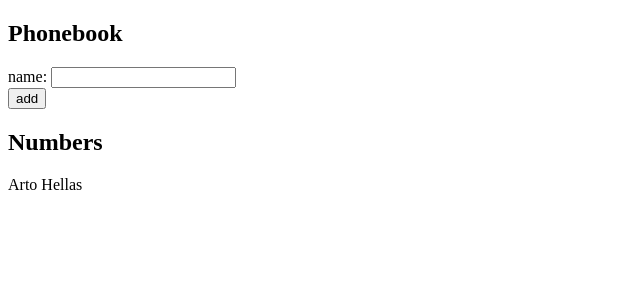
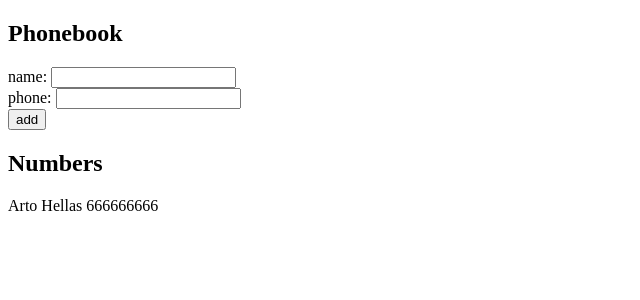
Before and after one commit to GuillemDolcet/fullstackopen, a React (Vite) app in the folder part2/phonebook/: page / in a window 1280 px wide. Shown: the top 300 px of the page, without its empty margins (0-640 px from the left). Built offline with nearby package versions, Linux system fonts and the light colour scheme.

Commit message:
exercice 2.8

```diff
--- a/part2/phonebook/src/App.jsx
+++ b/part2/phonebook/src/App.jsx
@@ -3,15 +3,16 @@ import Number from "./components/Number.jsx";
 
 const App = () => {
     const [persons, setPersons] = useState([
-        { name: 'Arto Hellas' }
+        { name: 'Arto Hellas', phone: '666666666' }
     ])
     const [newName, setNewName] = useState('')
+    const [newPhone, setNewPhone] = useState('')
 
     const onSubmit = (event) => {
         event.preventDefault()
 
-        if (!persons.find(o => o.name === newName)) {
-            setPersons(persons => [...persons, {name: newName}])
+        if (!persons.find(o => o.name === newName || o.phone === newPhone)) {
+            setPersons(persons => [...persons, {name: newName, phone: newPhone}])
             return;
         }
 
@@ -23,7 +24,10 @@ const App = () => {
             <h2>Phonebook</h2>
             <form onSubmit={onSubmit}>
                 <div>
-                    name: <input value={newName} onChange={e => setNewName(e.target.value)} />
+                    name: <input value={newName} onChange={e => setNewName(e.target.value)} required={true} />
+                </div>
+                <div>
+                    phone: <input value={newPhone} onChange={e => setNewPhone(e.target.value)} required={true} />
                 </div>
                 <div>
                     <button type="submit">add</button>
@@ -32,7 +36,7 @@ const App = () => {
             <h2>Numbers</h2>
             {
                 persons.map((person) => (
-                    <Number key={person.name} number={person.name} />
+                    <Number key={person.name} number={person.name} phone={person.phone} />
                 ))
             }
         </div>
--- a/part2/phonebook/src/components/Number.jsx
+++ b/part2/phonebook/src/components/Number.jsx
@@ -1,5 +1,5 @@
-const Number = ({number}) => (
-    <div>{number}</div>
+const Number = ({number, phone}) => (
+    <div>{number} {phone}</div>
 )
 
 export default Number
```
